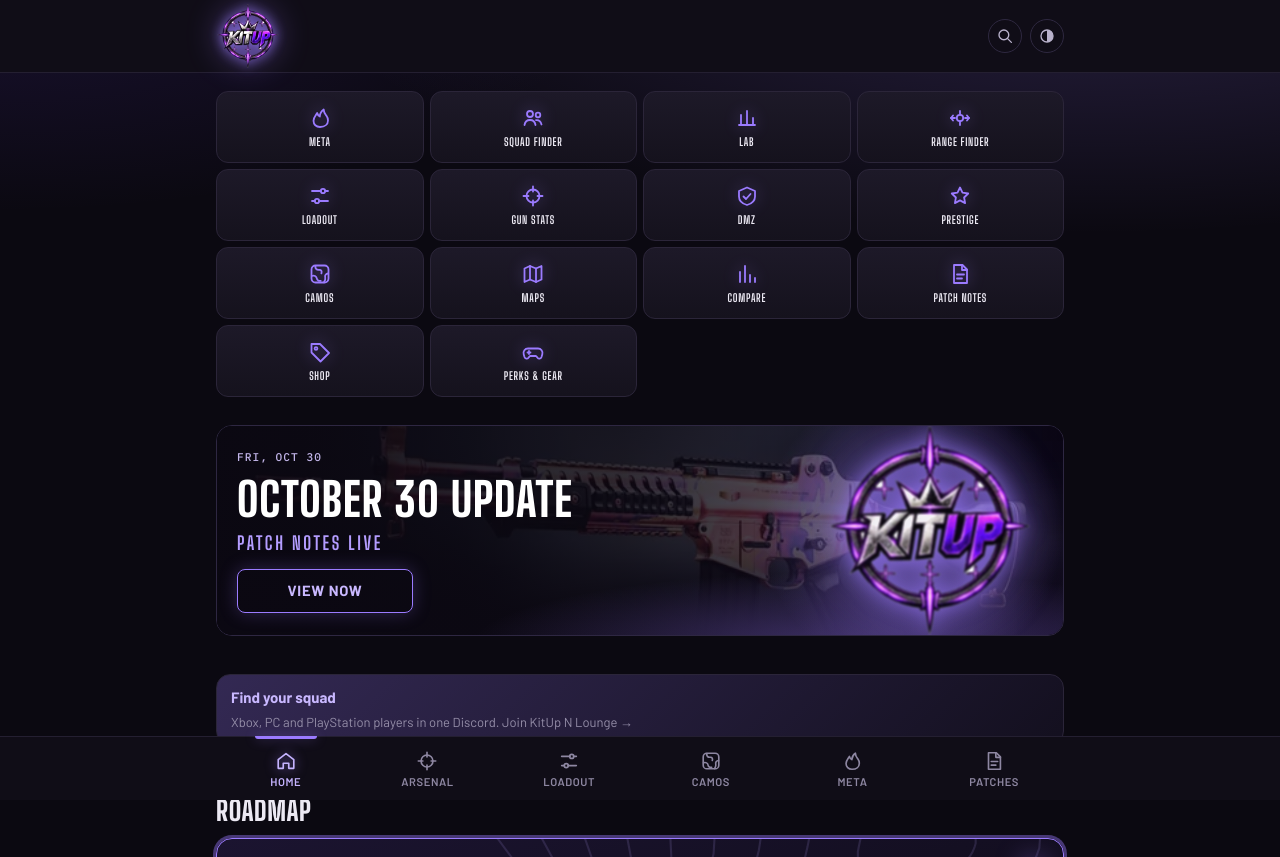
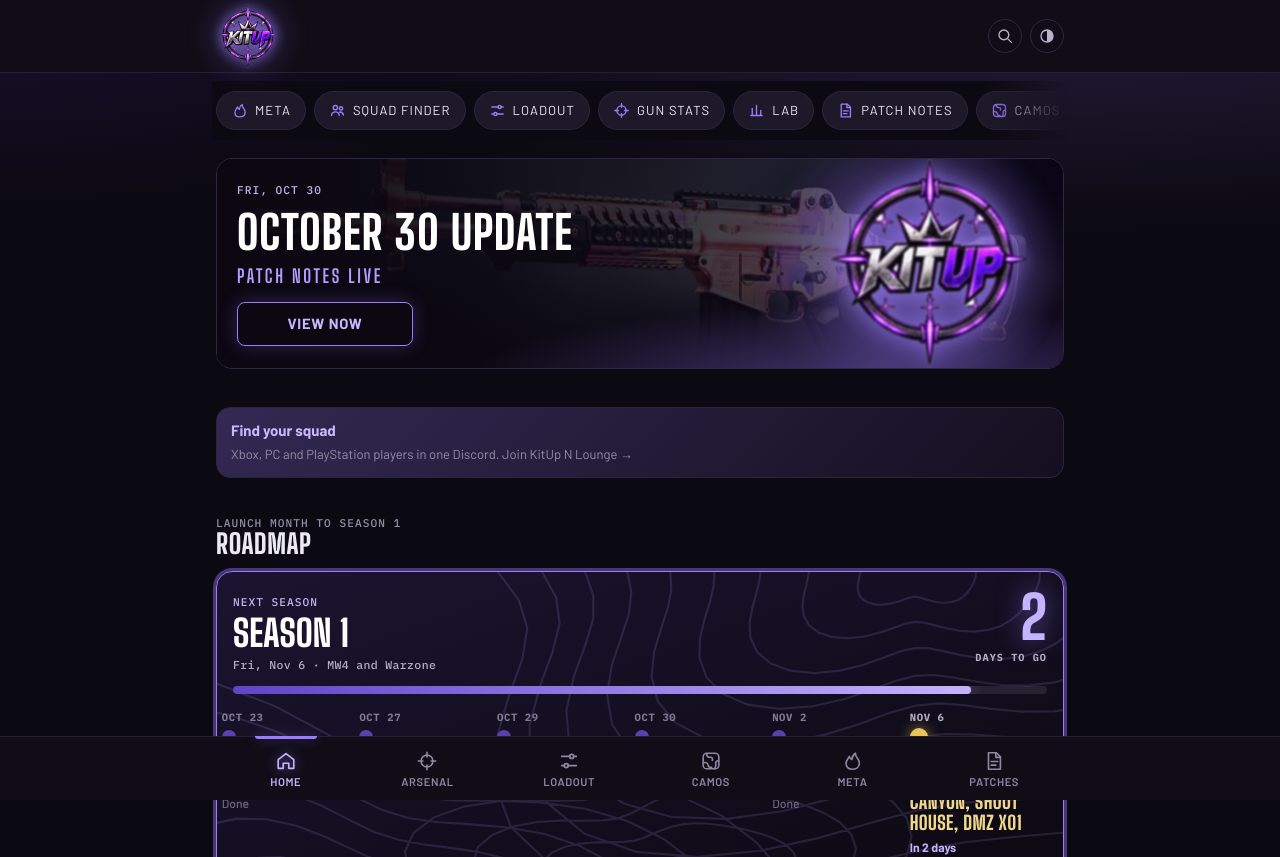
Before and after one commit to AhhsTbh/KitUp, a website: page index.html in a window 1280 px wide. Shown: the top 857 px of the page. Drawn offline with Linux system fonts and the light colour scheme.

Commit message:
Home: replace tile grid with a sticky one-row category bar

```diff
--- a/index.html
+++ b/index.html
@@ -451,6 +451,12 @@
 .qt svg{width:24px;height:24px;fill:none;stroke:var(--accent);stroke-width:1.8;stroke-linecap:round;stroke-linejoin:round;filter:drop-shadow(0 0 8px var(--glow))}
 .qt:hover{border-color:var(--accent)}
 .qt span{font-size:11px;line-height:1.15;text-align:center}
+.qbar{display:flex;gap:8px;overflow-x:auto;position:sticky;top:calc(env(safe-area-inset-top,0px) + var(--topH,72px));z-index:8;margin:-10px -4px;padding:10px 4px;background:var(--bg);scrollbar-width:none;-webkit-mask-image:linear-gradient(90deg,#000 90%,transparent);mask-image:linear-gradient(90deg,#000 90%,transparent)}
+.qbar::-webkit-scrollbar{display:none}
+.qc{flex:none;display:flex;align-items:center;gap:7px;padding:9px 14px;border-radius:999px;border:1px solid var(--line);background:var(--raised);color:var(--ink);font:inherit;font-size:13px;letter-spacing:.08em;text-transform:uppercase;white-space:nowrap}
+.qc svg{width:17px;height:17px;fill:none;stroke:var(--accent);stroke-width:1.9;stroke-linecap:round;stroke-linejoin:round}
+.qc:active{border-color:var(--accent)}
+
 
 /* carousel */
 .carousel{display:flex;gap:10px;overflow-x:auto;scroll-snap-type:x proximity;padding-bottom:6px;scrollbar-width:none}
@@ -2163,7 +2169,9 @@
   return `<section class="hero2"><img class="hero-bg" src="images/camos/mercurial-drift.webp" alt="" decoding="async"><span class="hero-glow" aria-hidden="true"></span><img class="hero-logo" src="icons/logo-512.webp" alt="" decoding="async"><div class="hero2-in">${body}</div></section>`;
 }
 function quickHTML() {
-  return `<nav class="quick" aria-label="Shortcuts">${QUICK.map(([go, label, icon]) => `<button class="qt" data-go="${go}"><svg viewBox="0 0 24 24" aria-hidden="true">${icon}</svg><span>${label}</span></button>`).join('')}</nav>`;
+  const ORDER = ['meta', 'squad', 'build', 'guns', 'lab', 'patches', 'camos', 'dmz', 'maps', 'vs', 'range', 'progress', 'shop', 'gear'];
+  const items = [...QUICK].sort((a, b) => ORDER.indexOf(a[0]) - ORDER.indexOf(b[0]));
+  return `<nav class="qbar" aria-label="Shortcuts">${items.map(([go, label, icon]) => `<button class="qc" data-go="${go}"><svg viewBox="0 0 24 24" aria-hidden="true">${icon}</svg><span>${label}</span></button>`).join('')}</nav>`;
 }
 function carouselHTML() {
   const favs = S.g.weapons.filter(w => S.favs.has(w.id));
--- a/lab.js
+++ b/lab.js
@@ -66,4 +66,8 @@
 {const iv=setInterval(()=>{if(S.view==="squad"&&SQ.st!=="loading"){sqLoad()}},30000);if(iv&&iv.unref)iv.unref()}
 document.addEventListener('click',e=>{if(e.target.dataset&&e.target.dataset.lab==='sqrefresh'){SQ.st='idle';go('squad')}});
 window.__sq=SQ;
+/* Keep the sticky category bar just under the header, whatever its height. */
+{const setTop=()=>{const t=document.querySelector&&document.querySelector('.top');if(t&&t.offsetHeight)document.documentElement.style.setProperty('--topH',t.offsetHeight+'px')};
+if(typeof addEventListener==='function'){addEventListener('load',setTop);addEventListener('resize',setTop)}
+if(typeof ResizeObserver!=='undefined')document.addEventListener('DOMContentLoaded',()=>{const t=document.querySelector('.top');t&&new ResizeObserver(setTop).observe(t);setTop()})}
 })();
--- a/sw.js
+++ b/sw.js
@@ -1,7 +1,7 @@
 /* Kit Up offline support.
    Pages and data: network first, so you always get the latest meta and patches, with the saved copy as backup.
    Images and fonts: saved copy first, since they rarely change. */
-const VERSION = 'kitup-2026-11-04d';
+const VERSION = 'kitup-2026-11-04e';
 const SHELL = [
   './', 'index.html', 'lab.js', 'web-lfg.js', 'manifest.webmanifest',
   'icons/logo-96.webp', 'icons/logo-192.webp', 'icons/logo-512.webp', 'icons/logo-180.png', 'icons/logo-192.png',
```
